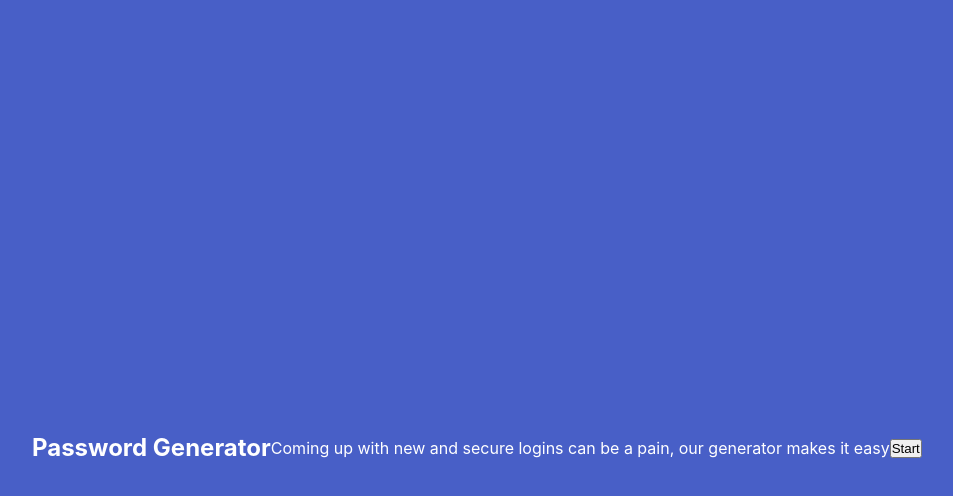
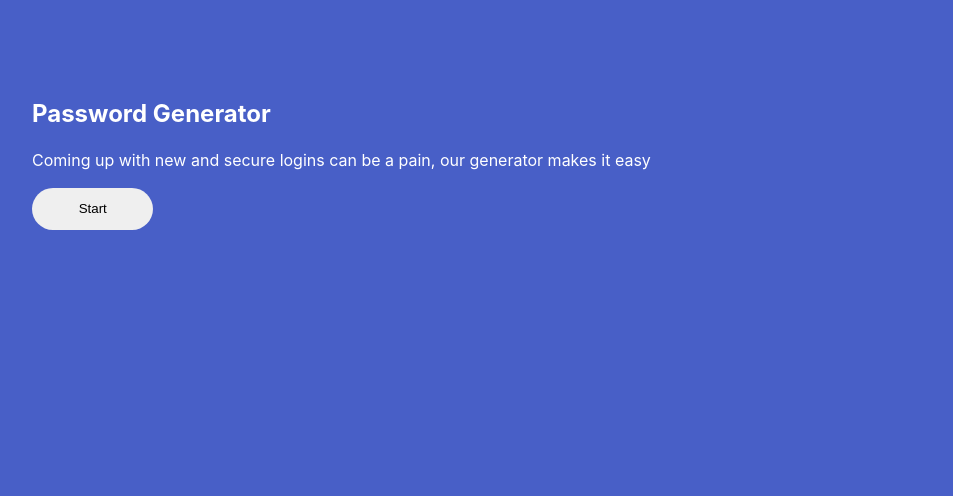
Before and after one commit to smserpa/new-password-generator, a plain HTML site: page index.html in a window 1280 px wide. Shown: the whole page, without its empty margins (64-1017 px from the left). Drawn offline with Linux system fonts and the light colour scheme.

Commit message:
css for round button

```diff
--- a/index.html
+++ b/index.html
@@ -14,7 +14,7 @@
         <div class="hero-body">
             <h1>Password Generator</h1>
             <p>Coming up with new and secure logins can be a pain, our generator makes it easy</p>
-            <button>Start</button>
+            <button class="round-button">Start</button>
         </div>
     </section>
 </body>
--- a/styles.css
+++ b/styles.css
@@ -18,8 +18,6 @@ body {
     min-height: 100vh;
     background-color: #485fc7;
     color: #fff;
-
-    display: flex;
     align-items: stretch;
     display: flex;
     flex-direction: column;
@@ -28,10 +26,14 @@ body {
 
 .hero-body {
     align-items: center;
-    display: flex;
+    display:block;
     flex-grow: 1;
     flex-shrink: 1;
     padding: 3rem 1.5rem;
+}
+
+.hero p {
+  padding: 1em 0;
 }
 
 @media screen and (min-width: 769px), print {
@@ -49,3 +51,25 @@ body {
       padding: 3rem 3rem;
     }
   }
+
+  .round-button {
+    padding: 1em 3.5em;
+    border: 0;
+    border-radius: 30px;
+    text-align: center;
+    white-space: nowrap;
+    cursor: pointer;
+  }
+
+    .round-button:hover {
+      box-shadow: inset 0 -3px 0 rgba(0,0,0,0.15);
+    }
+
+    .round-button:active {
+      transform: translateY(1px);
+      box-shadow: inset 0 3px 0 0 rgba(0,0,0,0.15);
+    }
+
+    .round-button:focus {
+      outline: none;
+    }
```
